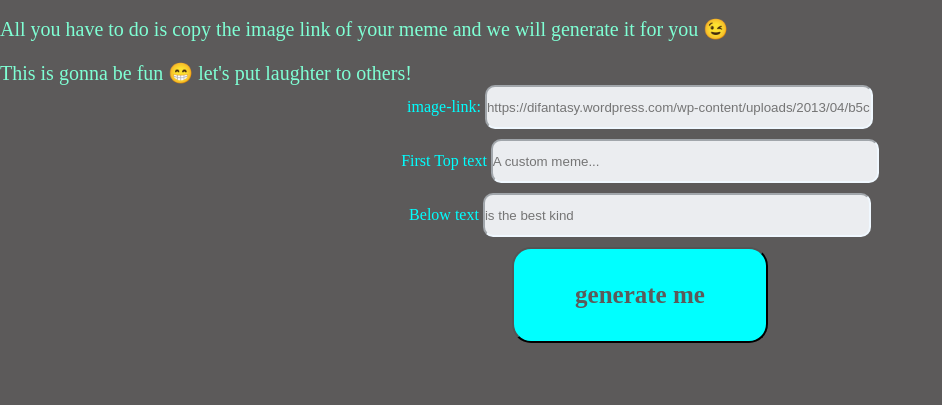
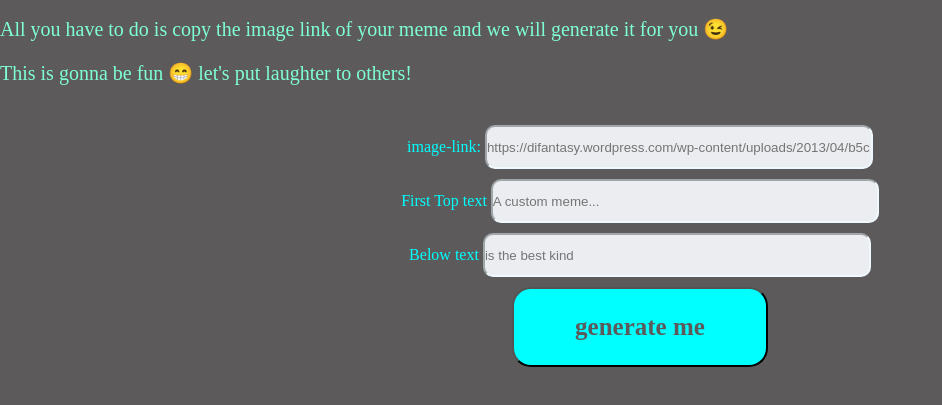
Before and after one commit to kennedykalawa/meme-board, a plain HTML site: page index.html in a window 1280 px wide. Shown: the part 37-442 px from the top of the page, without its empty margins (0-942 px from the left). Drawn offline with Linux system fonts and the light colour scheme.

Commit message:
stlying button and input

```diff
--- a/meme.css
+++ b/meme.css
@@ -7,6 +7,7 @@
 body{
     color: aquamarine;
     background-color: rgb(92, 90, 90);
+
 }
 .section1{
 
@@ -44,6 +45,8 @@ p{
     align-items: center;
     gap: 10px;
     cursor: pointer;
+    padding-top: 20px;
+    margin-top: 20px;
 }
 .input input[type="text"],
 .input input[type="url"]
@@ -73,7 +76,7 @@ p{
 .btn{
     cursor: pointer;
     width: 20vw;
-    height: 12vh;
+    height: 10vh;
     font-family: 'Times New Roman', Times, serif;
     font-weight: 700;
     font-size: 25px;
```
